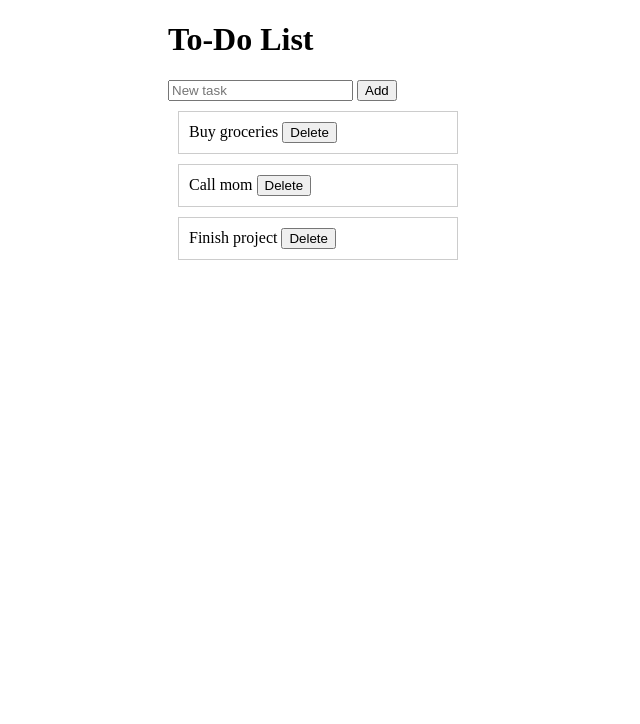
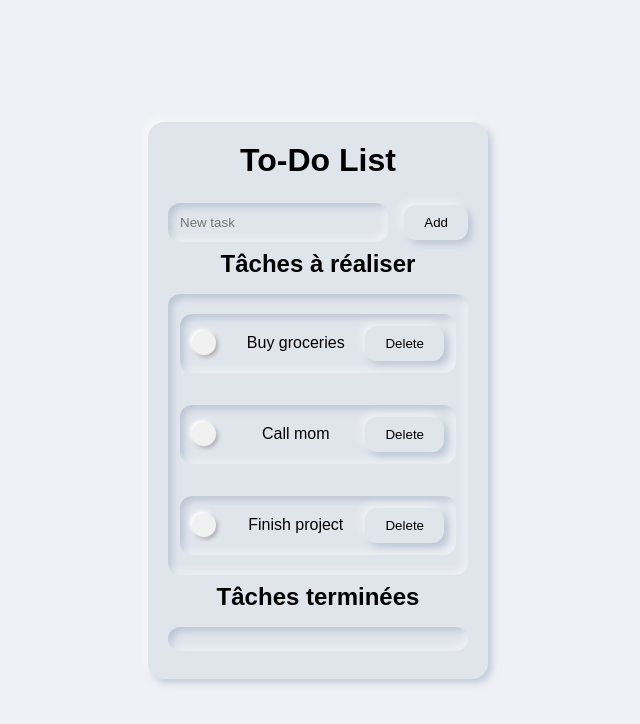
Before and after one commit to sadicoman/To-Do-List_JQuery, a plain HTML site: page index.html in a window 1280 px wide. Shown: the whole page, without its empty margins (322-962 px from the left). Drawn offline with nearby package versions, Linux system fonts and the light colour scheme.

Commit message:
CSS UPDATE

```diff
--- a/assets/css/main.css
+++ b/assets/css/main.css
@@ -1,9 +1,162 @@
-#todo-list {
+/* #todo-list {
 	width: 300px;
 	margin: auto;
 }
 .task {
-	margin: 10px;
 	padding: 10px;
 	border: 1px solid #ccc;
+    list-style: none;
+    display: flex;
+    justify-content: space-between;
+    background-color: #ccc;
 }
+.tasks {
+    display: flex;
+    flex-direction: column;
+    gap: 10px;
+    margin-top: 1rem;
+    padding: 0;
+}
+
+.task--done{
+    background-color: greenyellow;
+} */
+
+/* Variables */
+:root {
+	--background-color: #f0f1f6;
+	--box-color: #e0e5ec;
+	--border-radius: 12px;
+	--light-shadow: #ffffff73;
+	--dark-shadow: rgba(163, 177, 198, 0.6);
+	--transition-speed: 0.3s;
+}
+
+/* Réinitialisation de base */
+body,
+h1,
+h2,
+ul,
+li,
+button,
+input {
+	margin: 0;
+	padding: 0;
+	border: none;
+	list-style: none;
+}
+
+/* Configuration globale */
+body {
+	font-family: Arial, sans-serif;
+	background-color: var(--background-color);
+	display: flex;
+	justify-content: center;
+	align-items: center;
+	height: 100vh;
+}
+
+.todo__list {
+	background: var(--box-color);
+	border-radius: 16px;
+	box-shadow: -4px -4px 7px var(--light-shadow), 4px 4px 7px var(--dark-shadow);
+	padding: 20px;
+	width: 300px;
+}
+
+.todo__input {
+	display: flex;
+	align-items: center;
+}
+
+/* Titres */
+h1,
+h2 {
+	text-align: center;
+	margin-bottom: 16px;
+}
+
+/* Tâches et input */
+.tasks,
+.task,
+.new-task {
+	background: var(--box-color);
+	margin: 8px 0;
+	padding: 12px;
+	border-radius: var(--border-radius);
+	box-shadow: inset -4px -4px 7px var(--light-shadow),
+		inset 4px 4px 7px var(--dark-shadow);
+}
+
+.tasks {
+	display: flex;
+	flex-direction: column;
+	gap: 1rem;
+}
+
+.task {
+	display: flex;
+	display: flex;
+	align-items: center;
+	justify-content: space-between;
+	gap: 1rem;
+}
+
+.new-task {
+	width: 100%;
+	margin-right: 1rem;
+}
+
+.task--done span {
+	text-decoration: line-through;
+	color: grey;
+}
+
+/* Bouton d'ajout */
+.add-task,
+.delete {
+	background: var(--box-color);
+	padding: 10px 20px;
+	border-radius: var(--border-radius);
+	box-shadow: -4px -4px 7px var(--light-shadow), 4px 4px 7px var(--dark-shadow);
+	transition: var(--transition-speed);
+}
+
+.add-task:hover {
+	box-shadow: -2px -2px 5px var(--light-shadow), 2px 2px 5px var(--dark-shadow);
+}
+
+.add-task:active {
+	box-shadow: inset -2px -2px 4px var(--light-shadow),
+		inset 2px 2px 4px var(--dark-shadow);
+}
+
+/* Checkbox */
+.task-checkbox {
+	margin-right: 10px;
+}
+
+.task-checkbox {
+	appearance: none;
+	width: 24px;
+	height: 24px;
+	background-color: #f1f1f1;
+	border-radius: 12px;
+	box-shadow: -2px -2px 4px #ffffff, 2px 2px 4px #a9a9a9;
+	cursor: pointer;
+	transition: box-shadow 0.3s ease;
+}
+/* État au survol */
+.task-checkbox:hover {
+	box-shadow: -2px -2px 6px #ffffff, 2px 2px 6px #a9a9a9;
+}
+
+/* État au clic */
+.task-checkbox:active {
+	box-shadow: inset -2px -2px 4px #ffffff, inset 2px 2px 4px #a9a9a9;
+}
+
+.task--done .task-checkbox {
+	background-color: #d6d6d6;
+    box-shadow: inset -2px -2px 4px #ffffff, inset 2px 2px 4px #a9a9a9;
+}
--- a/assets/js/main.js
+++ b/assets/js/main.js
@@ -1,37 +1,68 @@
+"use strict";
+
 // Générer les tâches de base
 // Création d'un tableau contenant les tâches de base
 var baseTasks = ["Buy groceries", "Call mom", "Finish project"];
 
-// Boucle pour parcourir le tableau et ajouter chaque tâche à la liste
+// Boucle pour parcourir le tableau et ajouter chaque tâche à la liste "à faire"
 for (var i = 0; i < baseTasks.length; i++) {
-	// Utilisation de .append() pour ajouter un nouvel élément .task au div #tasks
-	$("#tasks").append(
-		'<div class="task">' + baseTasks[i] + ' <button class="delete">Delete</button></div>',
+	// Ajout des tâches de base à la liste "à faire" (#tasks-to-do)
+	$("#tasks-to-do").append(
+		'<li class="task"><input type="checkbox" class="task-checkbox">' +
+			"<span>" +
+			baseTasks[i] +
+			"</span>" +
+			' <button class="delete">Delete</button></li>',
 	);
 }
 
 // Ajouter une nouvelle tâche
-// Attacher un écouteur d'événements 'click' au bouton #add-task
+// Fonction exécutée lorsque l'utilisateur clique sur le bouton "Add"
 $("#add-task").click(function () {
-	// Récupération de la valeur du champ texte #new-task
+	// Récupération du contenu du champ texte #new-task
 	var newTask = $("#new-task").val();
 
 	// Vérification que le champ n'est pas vide
 	if (newTask !== "") {
-		// Ajout de la nouvelle tâche à la liste
-		$("#tasks").append(
-			'<div class="task">' + newTask + ' <button class="delete">Delete</button></div>',
+		// Ajout de la nouvelle tâche à la liste "à faire"
+		$("#tasks-to-do").append(
+			'<li class="task"><input type="checkbox" class="task-checkbox">' +
+				"<span>" +
+				baseTasks[i] +
+				"</span>" +
+				' <button class="delete">Delete</button></li>',
 		);
 
-		// Effacement du champ texte
+		// Effacement du champ texte pour la prochaine tâche
 		$("#new-task").val("");
 	}
 });
 
+// Gérer le changement d'état d'une tâche (effectuée ou non)
+// Fonction exécutée lorsque l'état d'une checkbox est modifié
+$("#todo-list").on("change", ".task-checkbox", function () {
+	// Récupération de l'élément <li> parent de la checkbox
+	var taskElement = $(this).parent();
+
+	// Si la checkbox est cochée
+	if ($(this).is(":checked")) {
+		// Ajout de la classe "task--done" pour styliser la tâche comme "terminée"
+		taskElement.addClass("task--done");
+
+		// Déplacement de la tâche vers la liste des tâches terminées
+		taskElement.appendTo("#tasks-done");
+	} else {
+		// Retrait de la classe "task--done" car la tâche n'est plus terminée
+		taskElement.removeClass("task--done");
+
+		// Retour de la tâche dans la liste des tâches "à faire"
+		taskElement.appendTo("#tasks-to-do");
+	}
+});
+
 // Supprimer une tâche
-// Utilisation de .on() pour attacher un écouteur d'événements 'click' aux boutons .delete
-// Note : on attache l'écouteur au parent (#tasks) pour permettre la suppression de tâches ajoutées dynamiquement
-$("#tasks").on("click", ".delete", function () {
-	// Suppression de la tâche parente lorsqu'on clique sur Delete
+// Fonction exécutée lorsque l'utilisateur clique sur le bouton "Delete"
+$("#todo-list").on("click", ".delete", function () {
+	// Suppression de l'élément <li> parent du bouton "Delete"
 	$(this).parent().remove();
 });
--- a/index.html
+++ b/index.html
@@ -15,13 +15,20 @@
 		<link href="assets/css/main.css" rel="stylesheet" />
 	</head>
 	<body>
-		<div id="todo-list">
+		<div id="todo-list" class="todo__list">
 			<h1>To-Do List</h1>
-			<input type="text" id="new-task" placeholder="New task" />
-			<button id="add-task">Add</button>
-			<div id="tasks">
-				<!-- Les tâches seront ajoutées ici -->
+			<div class="todo__input">
+				<input type="text" id="new-task" class="new-task" placeholder="New task" />
+				<button id="add-task" class="add-task">Add</button>
 			</div>
+			<h2>Tâches à réaliser</h2>
+			<ul id="tasks-to-do" class="tasks">
+				<!-- Les tâches à faire seront ajoutées ici -->
+			</ul>
+			<h2>Tâches terminées</h2>
+			<ul id="tasks-done" class="tasks">
+				<!-- Les tâches terminées seront ajoutées ici -->
+			</ul>
 		</div>
 	</body>
 </html>
```
